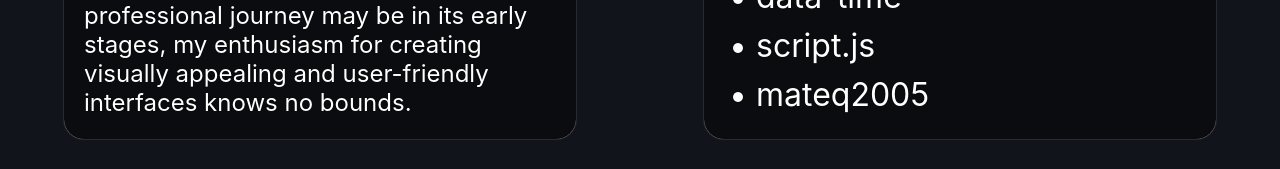
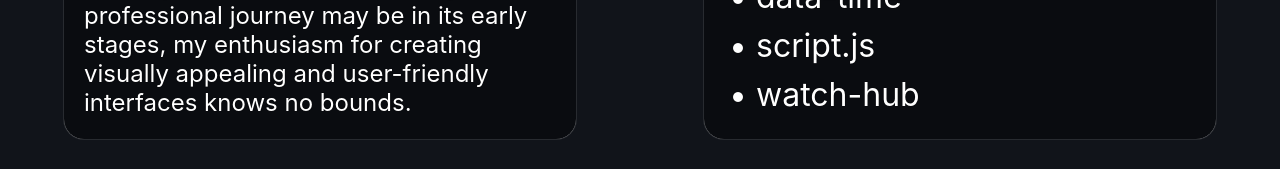
Before and after one commit to mateq2005/mateq2005, a website: page index.html in a window 1280 px wide. Shown: the part 353-522 px from the top of the page. Drawn offline with Linux system fonts and the light colour scheme.

Commit message:
Update index.html

```diff
--- a/index.html
+++ b/index.html
@@ -79,7 +79,7 @@
             <div class="projects-list">
                 <a href="https://github.com/mateq2005/date-time" target="_blank">data-time</a>
                 <a href="https://github.com/mateq2005/script.js" target="_blank">script.js</a>
-                <a href="https://mateq2005.github.io/watch-hub/" target="_blank">mateq2005</a>
+                <a href="https://github.com/mateq2005/watch-hub" target="_blank">watch-hub</a>
             </div>
 
         </div>
```
